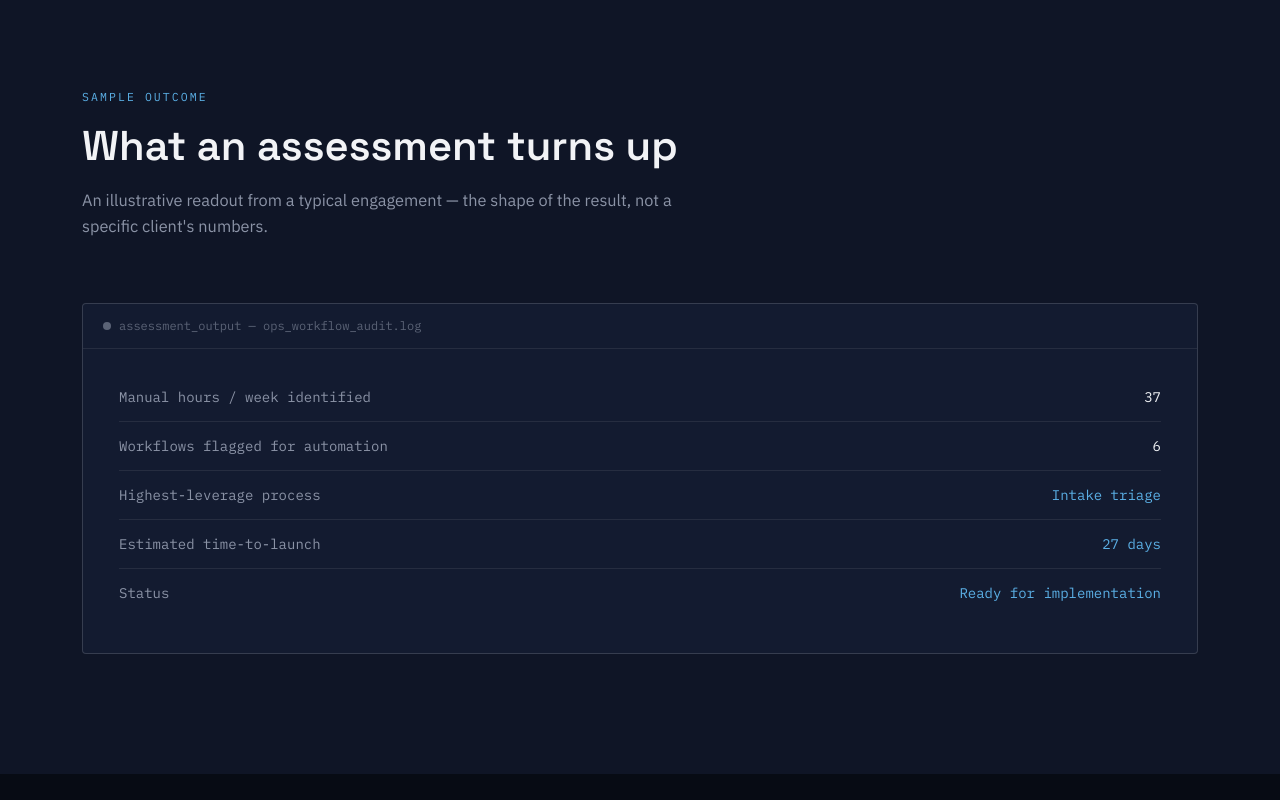
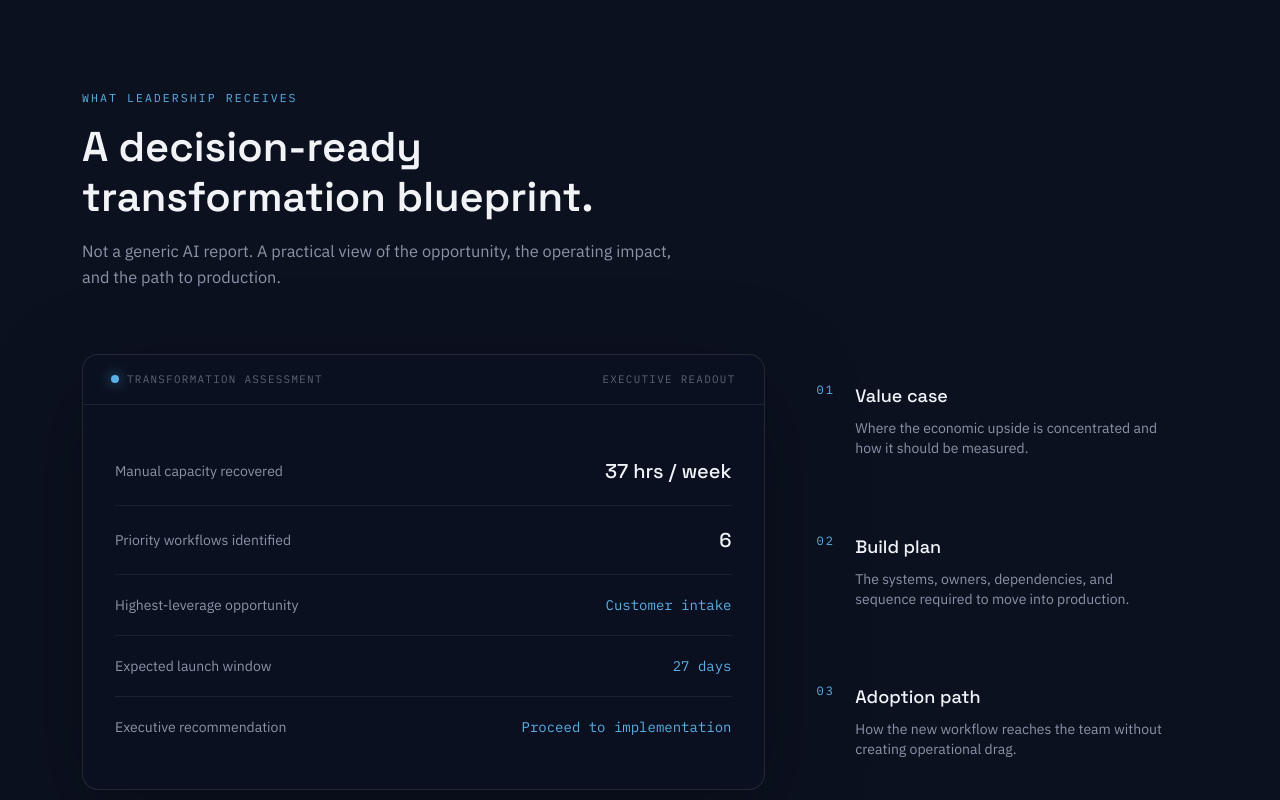
Before and after one commit to varekai-ai/varekai, a Next.js app: page / in a window 1280 px wide. Shown: the part 3320-4120 px from the top of the page. Built offline with nearby package versions, Linux system fonts and the light colour scheme.

Commit message:
Refine assessment outcome section

```diff
--- a/components/Readout.tsx
+++ b/components/Readout.tsx
@@ -1,5 +1,78 @@
 "use client";
+
 import { motion, useReducedMotion } from "framer-motion";
 import { Reveal } from "./Reveal";
-const rows=[['Manual hours / week identified','37'],['Workflows flagged for automation','6'],['Highest-leverage process','Intake triage'],['Estimated time-to-launch','27 days'],['Status','Ready for implementation']];
-export function Readout(){const reduce=useReducedMotion();return <section className="bg-panel"><div className="wrap"><Reveal><div className="section-head"><p className="eyebrow">Sample Outcome</p><h2>What an assessment turns up</h2><p>An illustrative readout from a typical engagement — the shape of the result, not a specific client&apos;s numbers.</p></div></Reveal><Reveal className="overflow-hidden rounded border border-white/15 bg-[#131b30]"><div className="flex items-center gap-2 border-b border-white/8 px-5 py-3.5 font-mono text-xs text-faint"><span className="size-2 rounded-full bg-faint"/>assessment_output — ops_workflow_audit.log</div><div className="p-6 font-mono text-sm md:px-9 md:pb-9">{rows.map(([label,value],i)=><motion.div className="flex flex-col justify-between gap-1 border-b border-white/8 py-3.5 last:border-0 sm:flex-row" key={label} initial={reduce?false:{opacity:0,y:6}} whileInView={{opacity:1,y:0}} viewport={{once:true}} transition={{duration:.5,delay:i*.14}}><span className="text-muted">{label}</span><span className={i>1?'text-blue':'text-[#eef0f3]'}>{value}</span></motion.div>)}</div></Reveal></div></section>}
+
+const rows = [
+  ["Manual capacity recovered", "37 hrs / week"],
+  ["Priority workflows identified", "6"],
+  ["Highest-leverage opportunity", "Customer intake"],
+  ["Expected launch window", "27 days"],
+  ["Executive recommendation", "Proceed to implementation"],
+];
+
+const summary = [
+  ["01", "Value case", "Where the economic upside is concentrated and how it should be measured."],
+  ["02", "Build plan", "The systems, owners, dependencies, and sequence required to move into production."],
+  ["03", "Adoption path", "How the new workflow reaches the team without creating operational drag."],
+];
+
+export function Readout() {
+  const reduce = useReducedMotion();
+
+  return (
+    <section className="border-y border-white/[.06] bg-panel/70">
+      <div className="wrap">
+        <Reveal>
+          <div className="section-head">
+            <p className="eyebrow">What leadership receives</p>
+            <h2>A decision-ready transformation blueprint.</h2>
+            <p>Not a generic AI report. A practical view of the opportunity, the operating impact, and the path to production.</p>
+          </div>
+        </Reveal>
+
+        <div className="grid gap-6 lg:grid-cols-[1.25fr_.75fr]">
+          <Reveal>
+            <div className="overflow-hidden rounded-2xl border border-white/[.1] bg-[#0a1120]/90 shadow-[0_28px_100px_rgba(0,0,0,.3)]">
+              <div className="flex items-center justify-between gap-4 border-b border-white/[.08] px-5 py-4 font-mono text-[.68rem] uppercase tracking-[.12em] text-faint md:px-7">
+                <span className="flex items-center gap-2"><span className="size-2 rounded-full bg-blue shadow-[0_0_14px_rgba(91,176,230,.8)]" />Transformation assessment</span>
+                <span>Executive readout</span>
+              </div>
+              <div className="p-5 md:p-8">
+                {rows.map(([label, value], index) => (
+                  <motion.div
+                    className="grid gap-2 border-b border-white/[.07] py-5 last:border-0 sm:grid-cols-[1fr_auto] sm:items-center"
+                    key={label}
+                    initial={reduce ? false : { opacity: 0, y: 8 }}
+                    whileInView={{ opacity: 1, y: 0 }}
+                    viewport={{ once: true }}
+                    transition={{ duration: 0.45, delay: index * 0.1 }}
+                  >
+                    <span className="text-sm text-muted">{label}</span>
+                    <span className={index >= 2 ? "font-mono text-sm text-blue" : "font-heading text-xl text-[#f0f4f9]"}>{value}</span>
+                  </motion.div>
+                ))}
+              </div>
+            </div>
+          </Reveal>
+
+          <div className="grid gap-4">
+            {summary.map(([number, title, body]) => (
+              <Reveal key={number}>
+                <article className="premium-card h-full p-6 md:p-7">
+                  <div className="flex gap-5">
+                    <span className="font-mono text-xs tracking-[.18em] text-blue">{number}</span>
+                    <div>
+                      <h3 className="font-heading text-lg text-[#f0f4f9]">{title}</h3>
+                      <p className="mt-2 text-sm text-muted">{body}</p>
+                    </div>
+                  </div>
+                </article>
+              </Reveal>
+            ))}
+          </div>
+        </div>
+      </div>
+    </section>
+  );
+}
```
